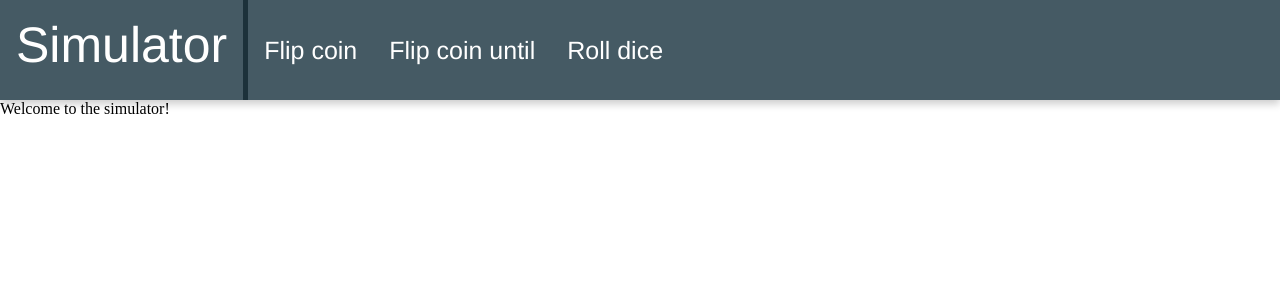
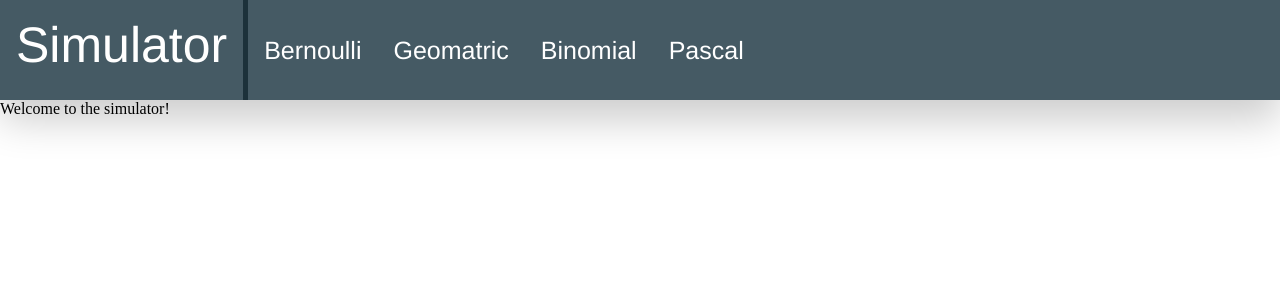
Before and after one commit to Venedictto/probability-simulation, a Next.js app: page / in a window 1280 px wide. Shown: the top 300 px of the page. Built offline with nearby package versions, Linux system fonts and the light colour scheme.

Commit message:
add box shadow to the header

```diff
--- a/Components/Header/Header.js
+++ b/Components/Header/Header.js
@@ -15,6 +15,7 @@ const HeaderContainer = styled.div`
     box-shadow: 0 4px 8px 0 rgba(0,0,0,0.2);
     display: flex;
     grid-template-columns: 1fr 1fr 2fr 1fr 1fr;
+    box-shadow: 0 20px 40px 0 rgba(0,0,0,0.2);
     @media (max-width: 768px) {
         justify-content:space-between;
     }
@@ -109,9 +110,10 @@ const Header = () => {
 
 const menu =
     [
-        {   name: 'Flip coin',          url: './FlipCoinSimulator'},
-        {   name: 'Flip coin until',    url: './FlipCoinUntilSimulator'},
-        {   name: 'Roll dice',              url: './RollDiceSimulator'},
+        {   name: 'Bernoulli',  url: './bernoulliSimulator'},
+        {   name: 'Geomatric',  url: './geometricSimulator'},
+        {   name: 'Binomial',   url: './binomialSimulator'},
+        {   name: 'Pascal',     url: './pascalSimulator'},
     ]
 
 
```
